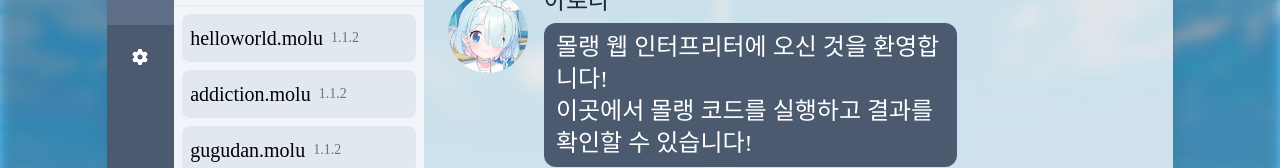
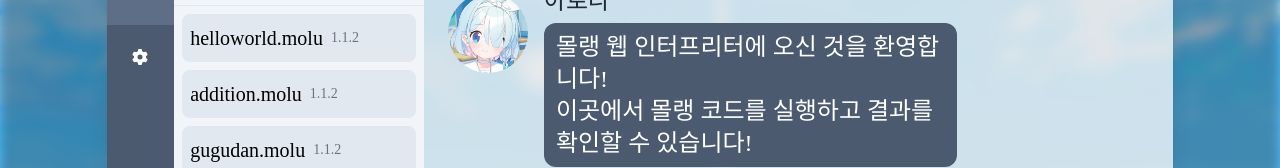
Before and after one commit to ArpaAP/molu-web, a React (Create React App) app: page / in a window 1280 px wide. Shown: the part 175-343 px from the top of the page. Built offline with nearby package versions, Linux system fonts and the light colour scheme; a web font is replaced by a local one.

Commit message:
Fix: addiction(중독) -> addition(덧셈) 오타 수정
큰일날뻔

```diff
--- a/src/data/examples.ts
+++ b/src/data/examples.ts
@@ -25,7 +25,7 @@ const EXAMPLES: Example[] = [
     version: "1.1.2",
   },
   {
-    name: "addiction",
+    name: "addition",
     code: `몰루?모올루?몰모올루`,
     version: "1.1.2",
   },
```
